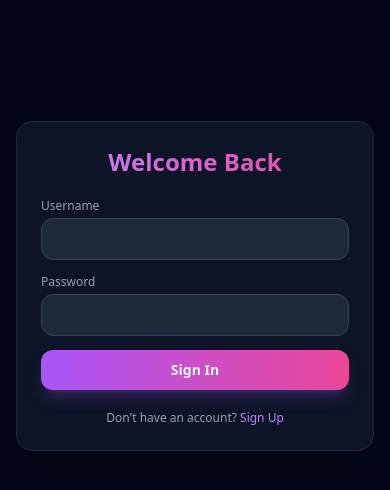
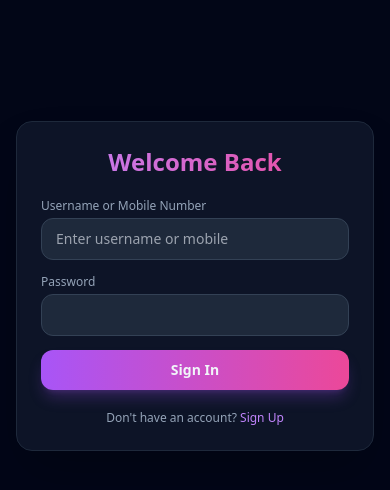
Before and after one commit to laxmanchoudhary1/gossips-chat, a Flask app: page /login in a window 390 px wide. Shown: the part 136-626 px from the top of the page. Run offline with Flask 3, Linux system fonts and the light colour scheme; some libraries are stand-ins or nearby versions.

Commit message:
Fixed login to support username or mobile number with hashed passwords

```diff
--- a/app.py
+++ b/app.py
@@ -8,25 +8,24 @@ app.secret_key = 'gossips_chat_super_secret_key'
 socketio = SocketIO(app)
 
 def init_db():
-    conn = sqlite3.connect('database.db')
-    cursor = conn.cursor()
-    cursor.execute('''
-        CREATE TABLE IF NOT EXISTS users (
-            id INTEGER PRIMARY KEY AUTOINCREMENT,
-            username TEXT UNIQUE NOT NULL,
-            password TEXT NOT NULL,
-            mobile TEXT NOT NULL
-        )
-    ''')
-    cursor.execute('''
-        CREATE TABLE IF NOT EXISTS groups (
-            id INTEGER PRIMARY KEY AUTOINCREMENT,
-            name TEXT UNIQUE NOT NULL,
-            password TEXT NOT NULL
-        )
-    ''')
-    conn.commit()
-    conn.close()
+    with sqlite3.connect('database.db') as conn:
+        cursor = conn.cursor()
+        cursor.execute('''
+            CREATE TABLE IF NOT EXISTS users (
+                id INTEGER PRIMARY KEY AUTOINCREMENT,
+                username TEXT UNIQUE NOT NULL,
+                password TEXT NOT NULL,
+                mobile TEXT UNIQUE NOT NULL
+            )
+        ''')
+        cursor.execute('''
+            CREATE TABLE IF NOT EXISTS groups (
+                id INTEGER PRIMARY KEY AUTOINCREMENT,
+                name TEXT UNIQUE NOT NULL,
+                password TEXT NOT NULL
+            )
+        ''')
+        conn.commit()
 
 init_db()
 
@@ -40,42 +39,42 @@ def index():
 def signup():
     if request.method == 'POST':
         username = request.form['username'].strip()
+        mobile = request.form['mobile'].strip()
         password = request.form['password'].strip()
-        mobile = request.form['mobile'].strip()
 
-        if not username or not password or not mobile:
+        if not username or not mobile or not password:
             flash('All fields are required!', 'error')
             return redirect(url_for('signup'))
 
         hashed_password = generate_password_hash(password)
         try:
-            conn = sqlite3.connect('database.db')
-            cursor = conn.cursor()
-            cursor.execute('INSERT INTO users (username, password, mobile) VALUES (?, ?, ?)', (username, hashed_password, mobile))
-            conn.commit()
-            conn.close()
+            with sqlite3.connect('database.db') as conn:
+                cursor = conn.cursor()
+                cursor.execute('INSERT INTO users (username, password, mobile) VALUES (?, ?, ?)', (username, hashed_password, mobile))
+                conn.commit()
             flash('Account created successfully! Please login.', 'success')
             return redirect(url_for('login'))
         except sqlite3.IntegrityError:
-            flash('Username already exists! Choose another.', 'error')
+            flash('Username or Mobile number already registered!', 'error')
             return redirect(url_for('signup'))
     return render_template('signup.html')
 
 @app.route('/login', methods=['GET', 'POST'])
 def login():
     if request.method == 'POST':
-        username = request.form['username'].strip()
+        identifier = request.form['identifier'].strip() # Username ya Mobile number kuch bhi ho sakta hai
         password = request.form['password'].strip()
-        conn = sqlite3.connect('database.db')
-        cursor = conn.cursor()
-        cursor.execute('SELECT * FROM users WHERE username = ?', (username,))
-        user = cursor.fetchone()
-        conn.close()
+
+        with sqlite3.connect('database.db') as conn:
+            cursor = conn.cursor()
+            cursor.execute('SELECT * FROM users WHERE username = ? OR mobile = ?', (identifier, identifier))
+            user = cursor.fetchone()
+
         if user and check_password_hash(user[2], password):
-            session['username'] = user[1]
+            session['username'] = user[1] # user[1] is username
             return redirect(url_for('chat'))
         else:
-            flash('Invalid username or incorrect password!', 'error')
+            flash('Invalid username/mobile or incorrect password!', 'error')
             return redirect(url_for('login'))
     return render_template('login.html')
 
@@ -95,24 +94,26 @@ def handle_join(data):
     username = data['username']
     room = data['room'].strip()
     password = data['password'].strip()
-    conn = sqlite3.connect('database.db')
-    cursor = conn.cursor()
-    cursor.execute('SELECT * FROM groups WHERE name = ?', (room,))
-    group = cursor.fetchone()
-    if group:
-        if group[2] == password:
+
+    with sqlite3.connect('database.db') as conn:
+        cursor = conn.cursor()
+        cursor.execute('SELECT * FROM groups WHERE name = ?', (room,))
+        group = cursor.fetchone()
+
+        if group:
+            if check_password_hash(group[2], password):
+                join_room(room)
+                emit('join_status', {'status': 'success', 'room': room}, room=request.sid)
+                emit('message', {'username': 'System', 'msg': f'{username} has joined the room.'}, room=room)
+            else:
+                emit('join_status', {'status': 'error', 'msg': 'Incorrect group password! Access denied.'}, room=request.sid)
+        else:
+            hashed_room_pass = generate_password_hash(password)
+            cursor.execute('INSERT INTO groups (name, password) VALUES (?, ?)', (room, hashed_room_pass))
+            conn.commit()
             join_room(room)
             emit('join_status', {'status': 'success', 'room': room}, room=request.sid)
-            emit('message', {'username': 'System', 'msg': f'{username} has joined the room.'}, room=room)
-        else:
-            emit('join_status', {'status': 'error', 'msg': 'Incorrect group password! Access denied.'}, room=request.sid)
-    else:
-        cursor.execute('INSERT INTO groups (name, password) VALUES (?, ?)', (room, password))
-        conn.commit()
-        join_room(room)
-        emit('join_status', {'status': 'success', 'room': room}, room=request.sid)
-        emit('message', {'username': 'System', 'msg': f'Group "{room}" created and {username} joined.'}, room=room)
-    conn.close()
+            emit('message', {'username': 'System', 'msg': f'Group "{room}" created and {username} joined.'}, room=room)
 
 @socketio.on('send_message')
 def handle_message(data):
--- a/templates/login.html
+++ b/templates/login.html
@@ -20,8 +20,8 @@
 
         <form method="POST" class="space-y-3.5">
             <div>
-                <label class="block text-xs font-medium text-slate-400 mb-1">Username</label>
-                <input type="text" name="username" required class="w-full bg-slate-800 border border-slate-700 rounded-xl px-3.5 py-2.5 text-sm focus:outline-none focus:border-purple-500 text-slate-100">
+                <label class="block text-xs font-medium text-slate-400 mb-1">Username or Mobile Number</label>
+                <input type="text" name="identifier" required placeholder="Enter username or mobile" class="w-full bg-slate-800 border border-slate-700 rounded-xl px-3.5 py-2.5 text-sm focus:outline-none focus:border-purple-500 text-slate-100">
             </div>
             <div>
                 <label class="block text-xs font-medium text-slate-400 mb-1">Password</label>
```
